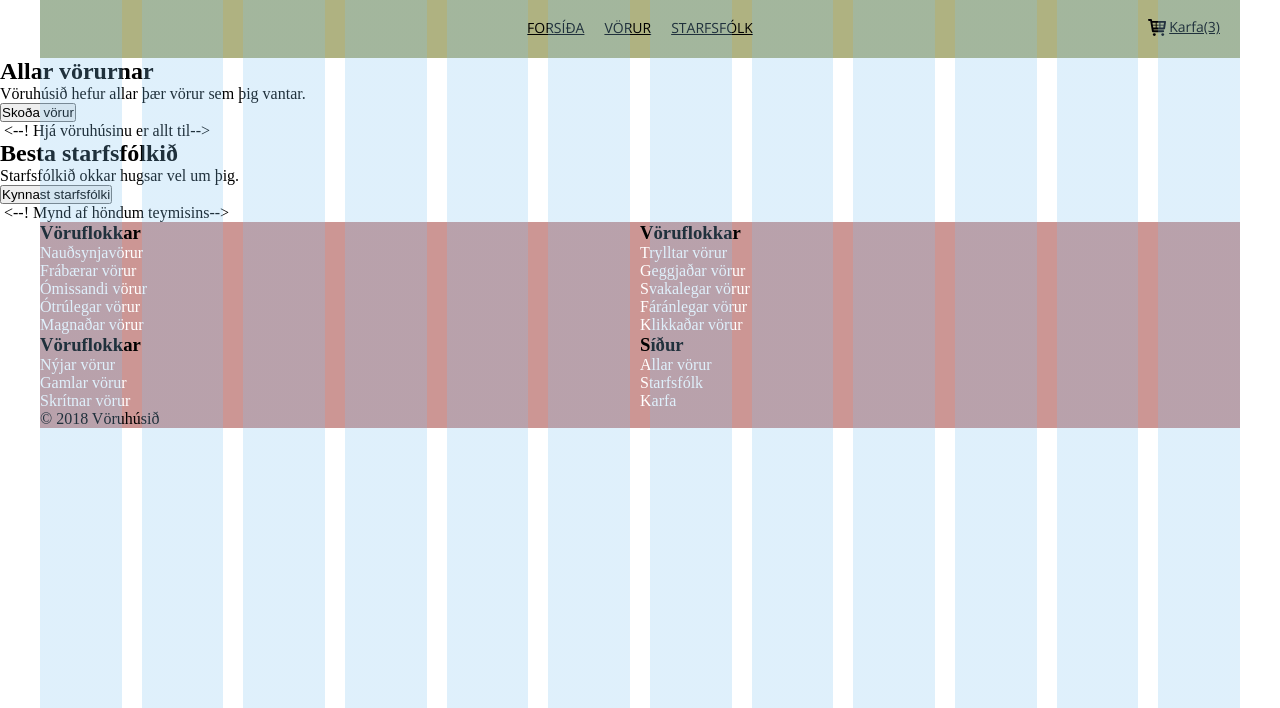
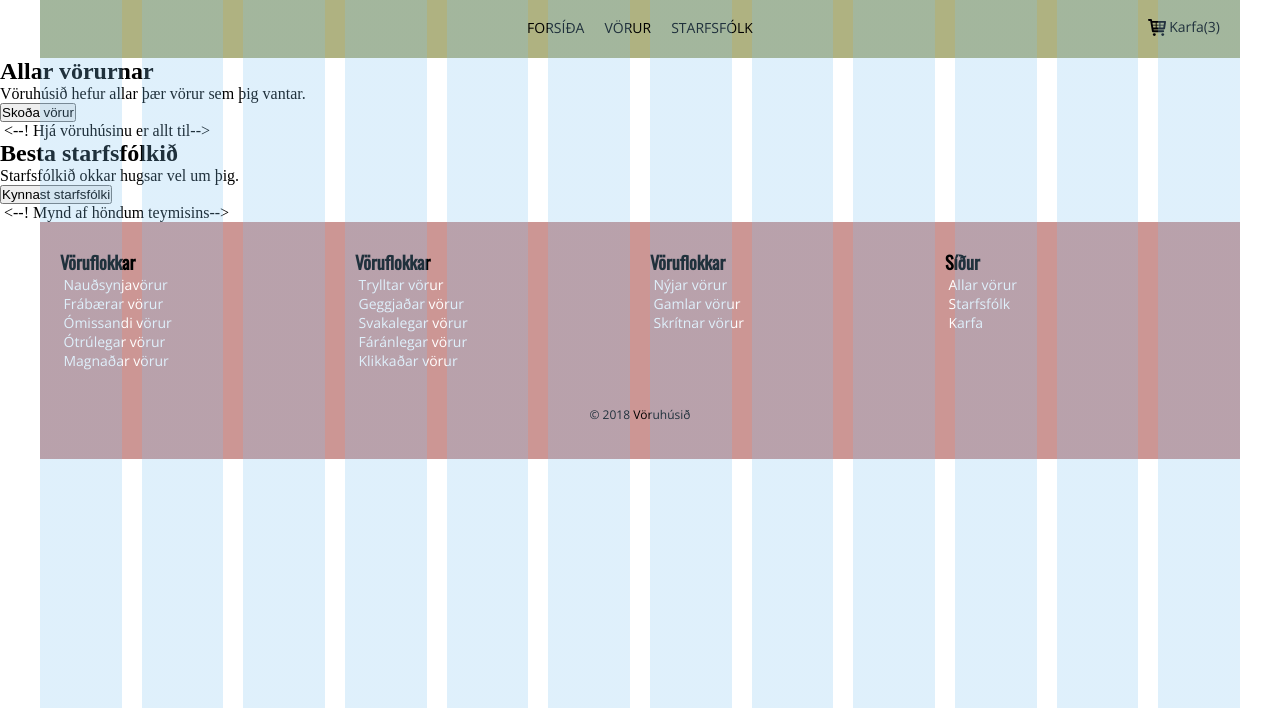
Before and after one commit to guu4/swind, a website: page index.html in a window 1280 px wide. Shown: the part 92-800 px from the top of the page. Drawn offline with nearby package versions, Linux system fonts and the light colour scheme; files that its build step writes are made by us from their sources.

Commit message:
Updated: index.html, footer.scss

```diff
--- a/index.html
+++ b/index.html
@@ -51,43 +51,45 @@
         </div>
       </section>
       <footer class="footer">
+        <div class="footer__boxes">
           <div class="footer__box">
             <h3 class="footer__title">Vöruflokkar</h3>
             <ul class="footer__links">
-            <li>Nauðsynjavörur</li>
-            <li>Frábærar vörur</li>
-            <li>Ómissandi vörur</li>
-            <li>Ótrúlegar vörur</li>
-            <li>Magnaðar vörur</li>
+              <li><a class="footer__link" href="./pages/products.html">Nauðsynjavörur</a></li>
+              <li><a class="footer__link" href="./pages/products.html">Frábærar vörur</a></li>
+              <li><a class="footer__link" href="./pages/products.html">Ómissandi vörur</a></li>
+              <li><a class="footer__link" href="./pages/products.html">Ótrúlegar vörur</a></li>
+              <li><a class="footer__link" href="./pages/products.html">Magnaðar vörur</a></li>
             </ul>
           </div>
           <div class="footer__box">
             <h3 class="footer__title">Vöruflokkar</h3>
             <ul class="footer__links">
-            <li>Trylltar vörur</li>
-            <li>Geggjaðar vörur</li>
-            <li>Svakalegar vörur</li>
-            <li>Fáránlegar vörur</li>
-            <li>Klikkaðar vörur</li>
+              <li><a class="footer__link" href="./pages/products.html">Trylltar vörur</a></li>
+              <li><a class="footer__link" href="./pages/products.html">Geggjaðar vörur</a></li>
+              <li><a class="footer__link" href="./pages/products.html">Svakalegar vörur</a></li>
+              <li><a class="footer__link" href="./pages/products.html">Fáránlegar vörur</a></li>
+              <li><a class="footer__link" href="./pages/products.html">Klikkaðar vörur</a></li>
             </ul>
           </div>
           <div class="footer__box">
             <h3 class="footer__title">Vöruflokkar</h3>
             <ul class="footer__links">
-            <li>Nýjar vörur</li>
-            <li>Gamlar vörur</li>
-            <li>Skrítnar vörur</li>
+              <li><a class="footer__link" href="./pages/products.html">Nýjar vörur</a></li>
+              <li><a class="footer__link" href="./pages/products.html">Gamlar vörur</a></li>
+              <li><a class="footer__link" href="./pages/products.html">Skrítnar vörur</a></li>
             </ul>
           </div>
           <div class="footer__box">
             <h3 class="footer__title">Síður</h3>
             <ul class="footer__links">
-            <li>Allar vörur</li>
-            <li>Starfsfólk</li>
-            <li>Karfa</li>
+              <li><a class="footer__link" href="./pages/products.html">Allar vörur</a></li>
+              <li><a class="footer__link" href="./pages/staff.html">Starfsfólk</a></li>
+              <li><a class="footer__link" href="./pages/index.html">Karfa</a></li>
             </ul>
           </div>
-        <p>© 2018 Vöruhúsið</p>
+        </div>
+        <p class="footer__company">© 2018 Vöruhúsið</p>
       </footer>
     </body>
     </html>
--- a/scss/footer.scss
+++ b/scss/footer.scss
@@ -1,21 +1,32 @@
 @import "config";
 
 .footer {
-  display: flex;
-  flex-direction: row;
-  flex-wrap: wrap;
   background-color: $red;
   margin: auto;
   max-width: $max-width;
   align-items: center;
 
+  &__boxes {
+    display: flex;
+    flex-direction: row;
+    flex-wrap: wrap;
+    margin-left: 20px;
+  }
+
   &__box {
     display: inline-flex;
     flex-direction: column;
     width: 50%;
+
+    @media (min-width: 800px) {
+      width: 25%;
+    }
   }
 
   &__title {
+    font-family: 'Oswald', Verdana, serif;
+    padding: 1.5em 0 0 0;
+    font-size: 18px;
   }
 
   &__links {
@@ -23,6 +34,24 @@
     flex-direction: column;
     list-style: none;
     justify-content: space-around;
+  }
+  &__link {
+    display:inline-flex;
     color: $white;
+    transition: color 300ms ease-in-out 0;
+    font-family: 'Open Sans', helvetica, arial, sans-serif;
+    font-size: 14px;
+    font-family: 'Open Sans', helvetica, arial, sans-serif;
+    text-decoration: none;
+    padding: 0 0.25em 0 0.25em;
+  }
+  &__link:hover {
+    color: $black;
+  }
+  &__company {
+    font-family: 'Open Sans', helvetica, arial, sans-serif;
+    text-align: center;
+    font-size: 12px;
+    padding: 3em 0 3em 0;
   }
 }
--- a/scss/header.scss
+++ b/scss/header.scss
@@ -53,6 +53,7 @@
     padding: 10px;
     font-family: 'Open Sans', helvetica, arial, sans-serif;
     font-size: 14px;
+    text-decoration: none;
   }
 
   &__link:hover {
```
Lines whose indentation alone changed are shown as unchanged.
